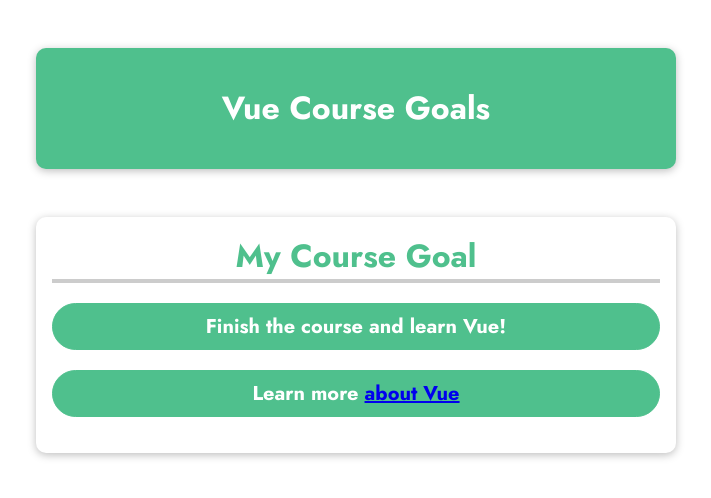
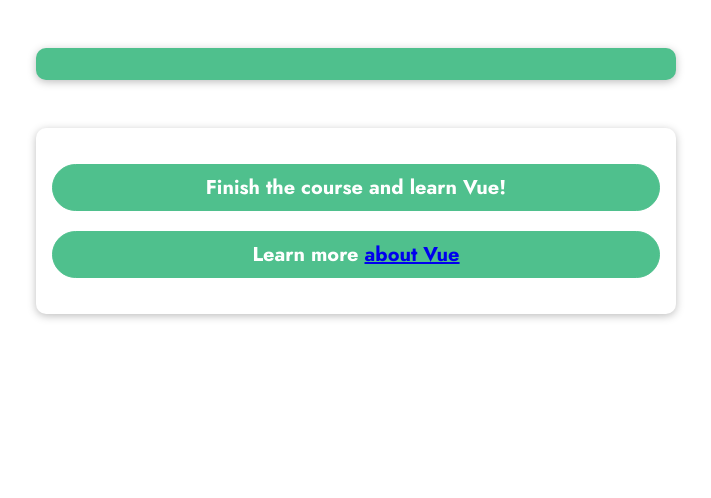
Before and after one commit to nguyentaihanam/test, a plain HTML site: page index.html in a window 1280 px wide. Shown: the whole page, without its empty margins (284-995 px from the left). Drawn offline with nearby package versions, Linux system fonts and the light colour scheme.

Commit message:
delete h2

```diff
--- a/index.html
+++ b/index.html
@@ -14,10 +14,8 @@
   </head>
   <body>
     <header>
-      <h1> Vue Course Goals </h1>
     </header>
     <section id="user-goal">
-      <h2>My Course Goal</h2>
       <!-- <p v-html='outputGoal()'></p> -->
       <p>{{ outputGoal() }}</p>
       <p>Learn more <a v-bind:href="vueLink">about Vue</a></p>
```
